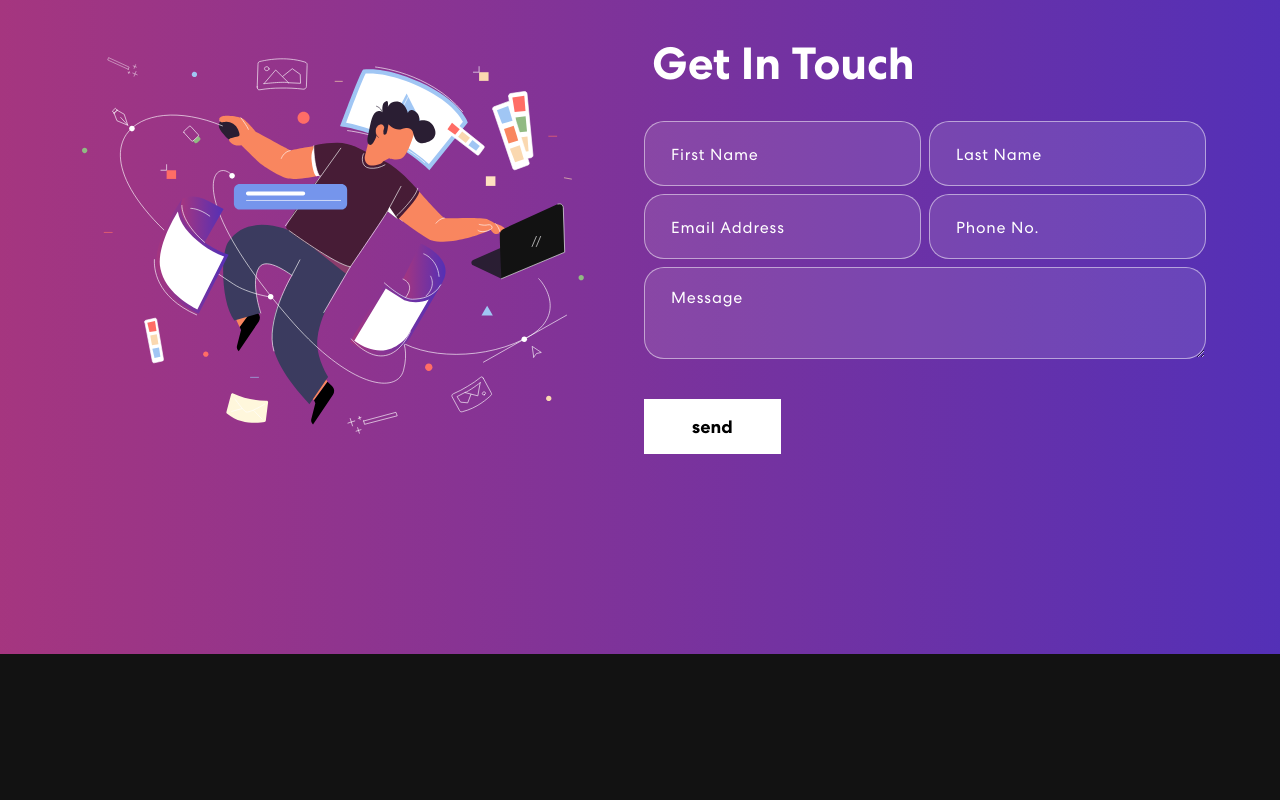
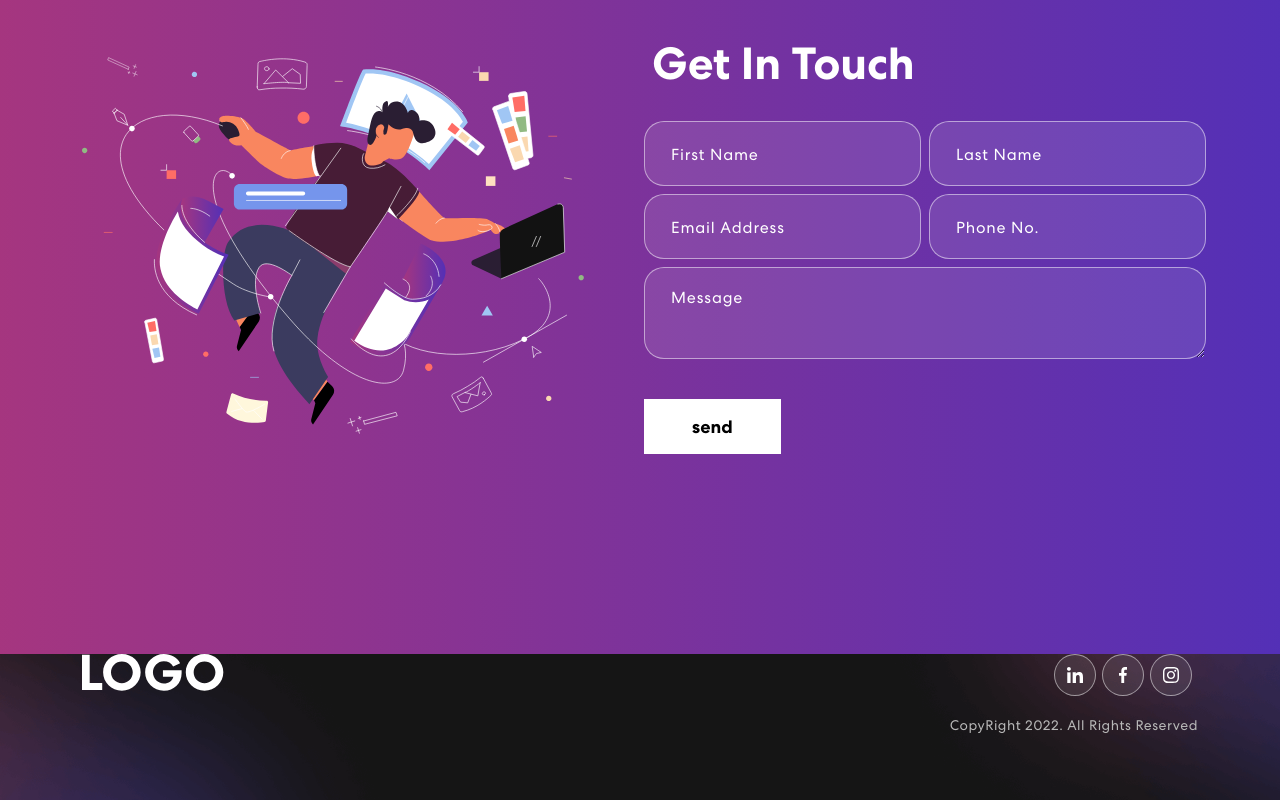
Before and after one commit to Sternoo/me-site, a React (Create React App) app: page / in a window 1280 px wide. Shown: the part 2395-3195 px from the top of the page. Before the commit the page ends 3049 px from the top, so only its background shows below. Built offline with nearby package versions, Linux system fonts and the light colour scheme.

Commit message:
add Footer

```diff
--- a/server.js
+++ b/server.js
@@ -8,7 +8,7 @@
 app.use(cors());
 app.use(express.json());
 app.use("/", router);
-app.listen(5000, () => console.log("Server Running"));
+app.listen(9876, () => console.log("Server Running"));
 console.log(process.env.EMAIL_USER);
 console.log(process.env.EMAIL_PASS);
 
--- a/src/App.css
+++ b/src/App.css
@@ -552,3 +552,91 @@
 .contact form button:hover::before {
   width: 100%;
 }
+
+/************ Footer Css ************/
+.footer {
+  padding: 0 0 50px 0;
+  background-image: url('./assets/img/footer-bg.png');
+  background-position: center center;
+  background-size: cover;
+  background-repeat: no-repeat;
+}
+
+.newsletter-bx {
+  background: #ffffff;
+  border-radius: 55px;
+  color: #121212;
+  padding: 85px 125px;
+  margin-bottom: 80px;
+  margin-top: -122px;
+}
+
+.newsletter h3 {
+  font-weight: 700;
+  letter-spacing: 0.5px;
+  line-height: 1.2em;
+}
+
+.news-email-bx {
+  background: #fff;
+  padding: 5px;
+  border-radius: 20px;
+  position: relative;
+  z-index: 0px;
+  display: flex;
+  align-items: center;
+}
+
+.news-email-bx::before {
+  content: "";
+  background: linear-gradient(90.21deg, #AA367c -5.91%, #4A2FBD 111.58%);
+  border-radius: 20px;
+  position: absolute;
+  z-index: -1;
+  top: -1px;
+  left: -1px;
+  bottom: -1px;
+  right: -1px;
+}
+
+.new-email-bx::after {
+  content: "";
+  background: #fff;
+  border-radius: 20px;
+  position: absolute;
+  z-index: -1;
+  top: 0;
+  left: 0;
+  bottom: 0;
+  right: 0;
+}
+
+.new-email-bx input {
+  width: 100%;
+  color: #121212;
+  font-weight: 500;
+  background: transparent;
+  border: 0;
+  padding: 0 15px;
+}
+
+.new-email-bx button {
+  background: linear-gradient(90.21deg, #AA367c -5.91%, #4A2FBD 111.58%);
+  padding: 20px 65px;
+  color: #fff;
+  font-weight: 500;
+  letter-spacing: 0.5px;
+  border-radius: 19px;
+}
+
+.footer img {
+  width: 26%;
+}
+
+.footer p {
+  font-weight: 400;
+  font-size: 14px;
+  color: #B8B8B8;
+  letter-spacing: 0.5px;
+  margin-top: 20px;
+}
--- a/src/App.js
+++ b/src/App.js
@@ -6,6 +6,7 @@
 import { Skills } from "./components/Skills";
 import { Projects } from "./components/Projects";
 import { Contact } from "./components/Contact";
+import { Footer } from "./components/Footer";
 
 function App() {
   return (
@@ -15,6 +16,7 @@
       <Skills />
       <Projects />
       <Contact />
+      <Footer />
     </div>
   );
 }
--- a/src/components/Footer.js
+++ b/src/components/Footer.js
@@ -1,13 +1,33 @@
-import {Container, Row, Col} from 'react-bootstrap';
+import { Container, Row, Col } from "react-bootstrap";
+import logo from "../assets/img/logo.svg";
+import navIcon1 from "../assets/img/nav-icon1.svg";
+import navIcon2 from "../assets/img/nav-icon2.svg";
+import navIcon3 from "../assets/img/nav-icon3.svg";
 
 export const Footer = () => {
   return (
     <footer className="footer">
       <Container>
         <Row className="align-item-center">
-                    <Col sm={6}></Col>
+          <Col sm={6}>
+            <img src={logo} alt="Logo" />
+          </Col>
+          <Col sm={6} className="text-center text-sm-end">
+            <div className="social-icon">
+              <a href="/#">
+                <img src={navIcon1} alt="" />
+              </a>
+              <a href="/#">
+                <img src={navIcon2} alt="" />
+              </a>
+              <a href="/#">
+                <img src={navIcon3} alt="" />
+              </a>
+            </div>
+            <p>CopyRight 2022. All Rights Reserved</p>
+          </Col>
         </Row>
       </Container>
     </footer>
-    )
-}
+  );
+};
```
Lines whose indentation alone changed are shown as unchanged.
